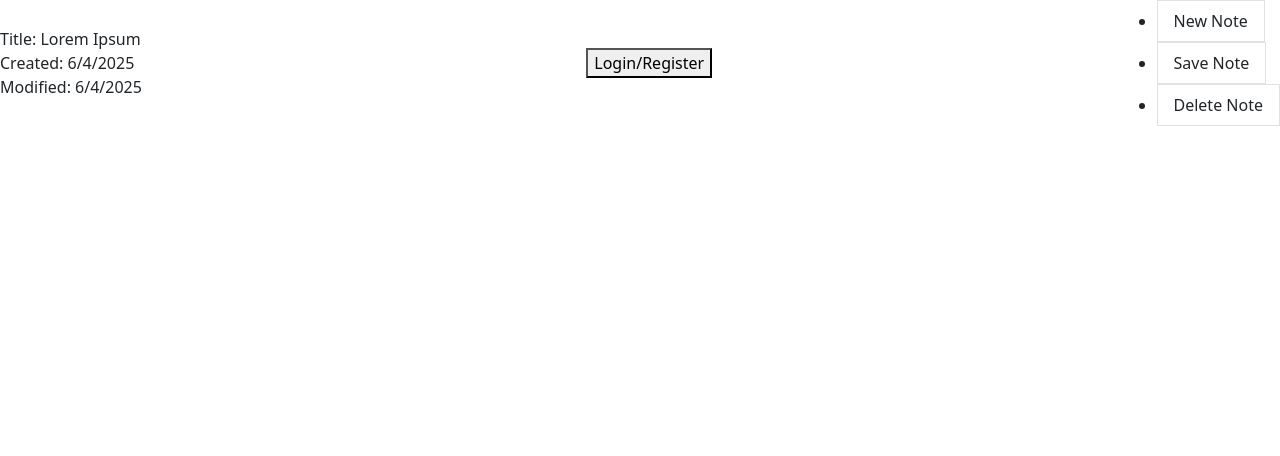
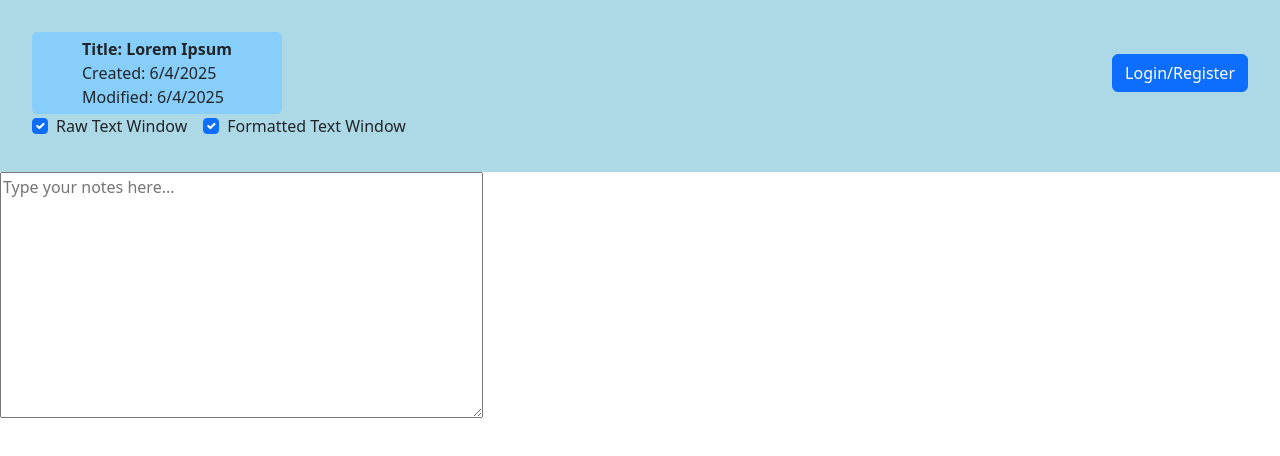
Before and after one commit to Checkmate-Chris1/GeekPad, a React (Vite) app: page / in a window 1280 px wide. Shown: the top 456 px of the page. Built offline with nearby package versions, Linux system fonts and the light colour scheme.

Commit message:
header blockout done

```diff
--- a/src/components/NotesHeader.css
+++ b/src/components/NotesHeader.css
@@ -1,14 +1,22 @@
-#notesHeader {
-    position: fixed;
+#notes-header {
+    z-index: 1000;
+    padding: 2rem;
     top: 0;
+    left: 0;
     background-color: lightblue;
     width: 100%;
-    height: 50px;
 }
 #metadata-info {
     display: flex;
     flex-direction: column;
     justify-content: left;
+    background-color: lightskyblue;
+    padding: 5px 50px;
+    border-radius: 5px;
+}
+#pane-form {
+    display: flex;
+    gap: 1rem;
 }
 
 .header-info {
--- a/src/components/NotesHeader.tsx
+++ b/src/components/NotesHeader.tsx
@@ -10,22 +10,24 @@ function NotesHeader() {
         <div id="notes-header">
             <div className="header-info">
                 <div id="metadata-info">
-                    <span className="metadata-item">Title: {title}</span>
+                    <span className="metadata-item"><strong>Title: {title}</strong></span>
                     <span className="metadata-item">Created: {createdDate}</span>
                     <span className="metadata-item">Modified: {modifiedDate}</span>
                 </div>
-                <button onClick={() => alert('Register functionality not implemented yet!')}>Login/Register</button>
-                <ul className="list-group">
-                    <li>
-                        <button className="list-group-item" onClick={() => alert('New note functionality not implemented yet!')}>New Note</button>
-                    </li>
-                    <li>
-                        <button className="list-group-item" onClick={() => alert('Save note functionality not implemented yet!')}>Save Note</button>
-                    </li>
-                    <li>
-                        <button className="list-group-item" onClick={() => alert('Delete note functionality not implemented yet!')}>Delete Note</button>
-                    </li>
-                </ul>
+                <button className="btn btn-primary" onClick={() => alert('Register functionality not implemented yet!')}>Login/Register</button>
+            </div>
+
+            <div className="header-info">
+                <form id="pane-form">
+                    <div className="form-check">
+                        <input className="form-check-input" type="checkbox" value="" defaultChecked />
+                        <label className="form-check-label" htmlFor="checkChecked">Raw Text Window</label>
+                    </div>
+                    <div className="form-check">
+                        <input className="form-check-input" type="checkbox" value="" defaultChecked />
+                        <label className="form-check-label" htmlFor="checkChecked">Formatted Text Window</label>
+                    </div>
+                </form>
             </div>
         </div>
     );
--- /dev/null
+++ b/src/components/NotesTextArea.tsx
@@ -0,0 +1,14 @@
+function NotesTextArea() {
+    return (
+        <div className="notes-textarea">
+            <textarea
+                className="notes-input"
+                placeholder="Type your notes here..."
+                rows={10}
+                cols={50}
+            ></textarea>
+        </div>
+    )
+}
+
+export default NotesTextArea;
--- a/src/pages/NoteEditor.tsx
+++ b/src/pages/NoteEditor.tsx
@@ -1,5 +1,5 @@
 import NotesHeader from '../components/NotesHeader';
-// import NotesTextArea from '../components/NotesTextArea';
+import NotesTextArea from '../components/NotesTextArea';
 // import NotesPreview from '../components/NotesPreview';
 
 function noteEditor() {
@@ -7,10 +7,10 @@ function noteEditor() {
         <>
             <NotesHeader />
 
-            {/* <div class="pane-holder">
+            <div className="pane-holder">
                 <NotesTextArea />
-                <NotesPreview />
-            </div> */}
+                {/* <NotesPreview /> */}
+            </div>
         </>
     );
 }
```
Also changed, not shown: src/components/NotesTextArea.css (added).
